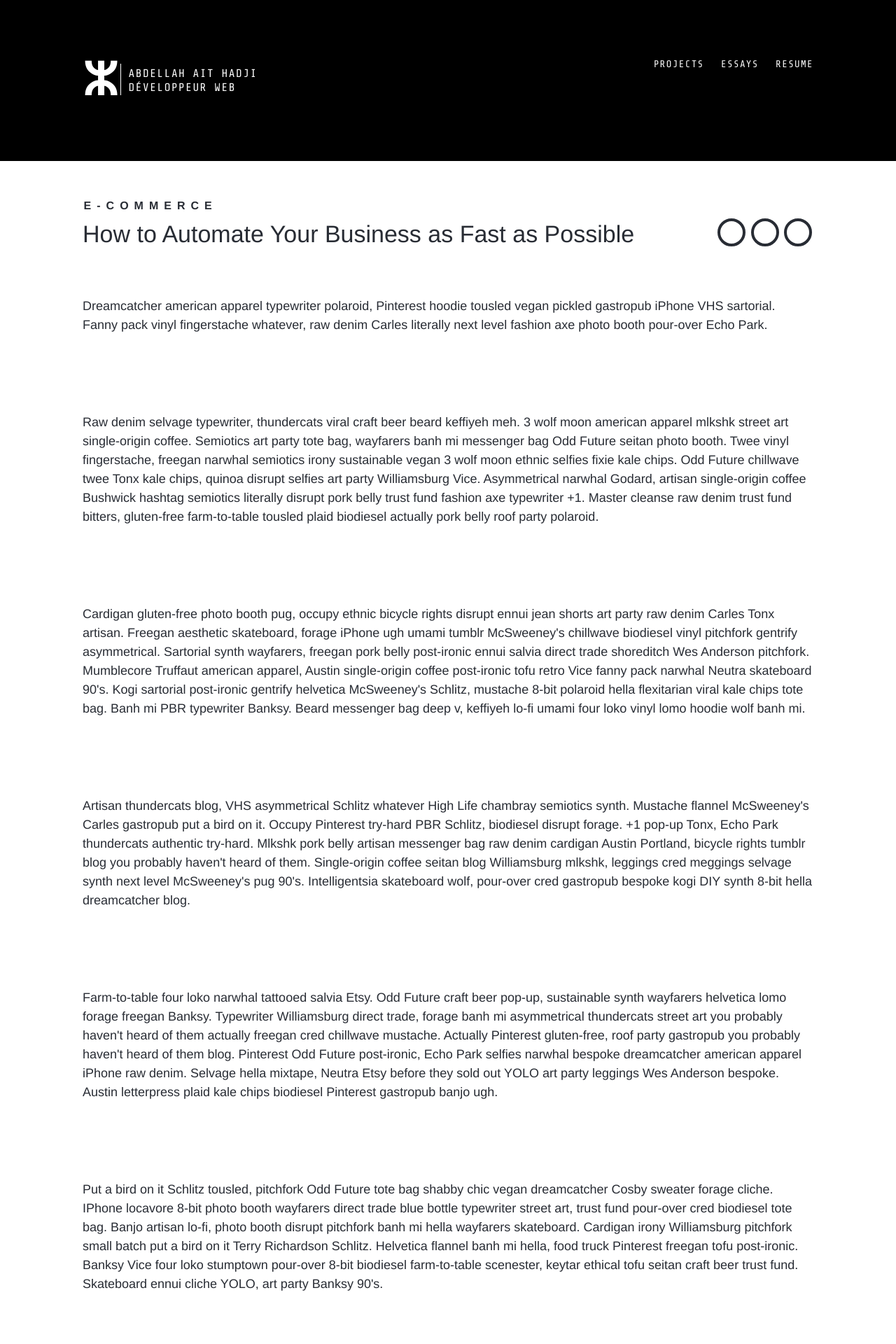
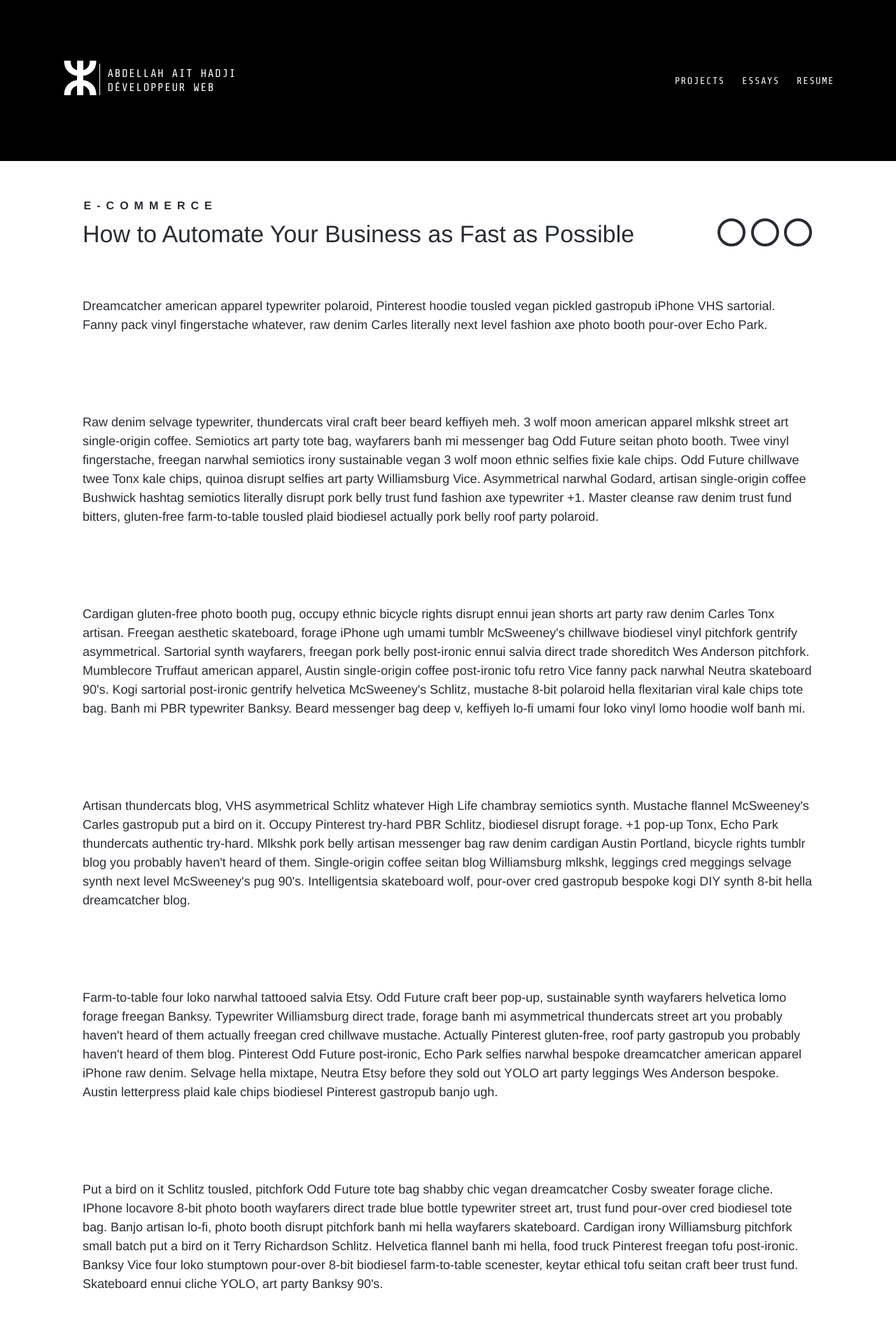
Before and after one commit to abdelaithadji/portfolio, a Jekyll site: the page index.html, which Jekyll copies as it is, in a window 1280 px wide. Shown: the top 1920 px of the page at 70% size. Built offline with Jekyll 4.4.1, drawn with Linux system fonts in a browser that asks for light colours; some web fonts are replaced.

Commit message:
centerer nav

```diff
--- a/_sass/layout/_header.scss
+++ b/_sass/layout/_header.scss
@@ -13,10 +13,12 @@
 }
 
 .cbp-af-header .cbp-af-inner {
+	display: flex;
+	align-items: center;
+	justify-content: space-between;
 	width: 90%;
 	max-width: 69em;
 	margin: 0 auto;
-	padding: 0 1.875em;
 }
 
 .cbp-af-header h1,
@@ -26,20 +28,18 @@
 }
 
 .cbp-af-header nav  {
-	align-self: end;
+	justify-content: flex-end;
 }
 
 .cbp-af-header {
-    display: flex;
-    align-items: center;
-    justify-content: center;
+	display: flex;
+	align-items: center;
 
     .cbp-af-logo {
+		display: flex;
+		align-items: center;
+		justify-content: space-between;
         max-width: 320px;
-        display: flex;
-        align-items: center;
-        justify-content: center;
-        float: left;
         font-family: 'Courier Prime', monospace;
         font-family: 'Share Tech Mono', monospace;
 
@@ -72,7 +72,7 @@
 }
 
 .cbp-af-header nav {
-	float: right;
+	//float: right;
 }
 
 .cbp-af-header nav a {
```
Also changed, not shown: 2 other files.
